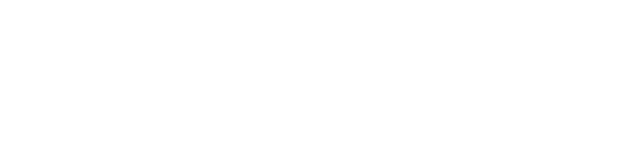
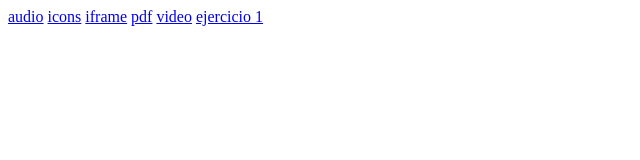
Before and after one commit to Errmake/curso-html-multimedia, a plain HTML site: page index.html in a window 1280 px wide. Shown: the whole page, without its empty margins (0-640 px from the left). Drawn offline with Linux system fonts and the light colour scheme.

Commit message:
names added

```diff
--- a/index.html
+++ b/index.html
@@ -7,11 +7,11 @@
     <title>Document</title>
 </head>
 <body>
-    <a href="audio.html"></a>
-    <a href="icons.html"></a>
-    <a href="iframe.html"></a>
-    <a href="pdf.html"></a>
-    <a href="video.html"></a>
-    <a href="ejercicio1.html"></a>
+    <a href="audio.html">audio</a>
+    <a href="icons.html">icons</a>
+    <a href="iframe.html">iframe</a>
+    <a href="pdf.html">pdf</a>
+    <a href="video.html">video</a>
+    <a href="ejercicio1.html">ejercicio 1</a>
 </body>
 </html>
```
